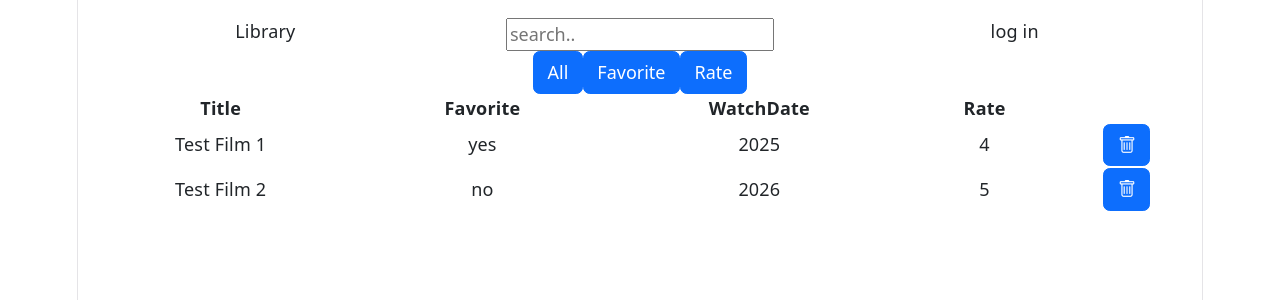
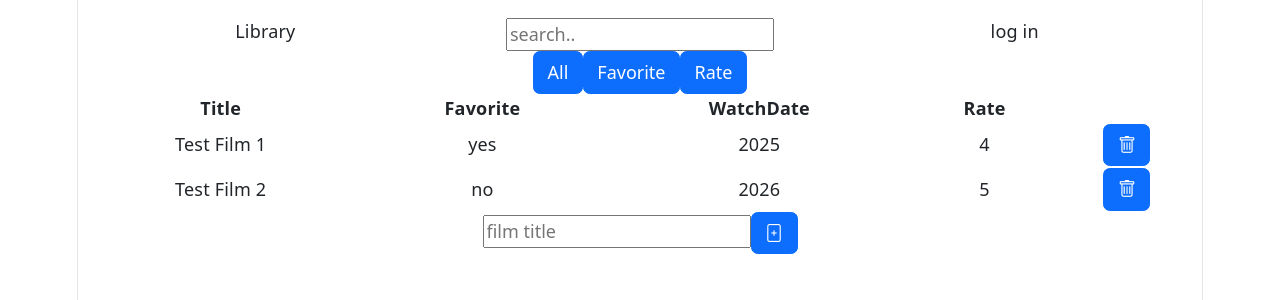
Before and after one commit to Royahp/web_app, a React (Vite) app in the folder labs/lab5/client/: page / in a window 1280 px wide. Shown: the top 300 px of the page. Built offline with nearby package versions, Linux system fonts and the light colour scheme.

Commit message:
addition done

```diff
--- a/labs/lab5/client/src/App.jsx
+++ b/labs/lab5/client/src/App.jsx
@@ -32,15 +32,24 @@ function App() {
   const deleteFilm = (id) => {
     setVisibleFilms((prev) => prev.filter((f) => f.id !== id));
   };
-  const addFilm = () => {
-    setVisibleFilms;
+  const addFilm = (titleFromUser) => {
+    const newFilm = {
+      id: Date.now(),
+      title: titleFromUser,
+      favorite: 0,
+      watchdate: "",
+      rate: 0,
+    };
+
+    setAllFilms((prev) => [...prev, newFilm]);
+    setVisibleFilms((prev) => [...prev, newFilm]);
   };
 
   return (
     <>
       <Header />
       <Filter onFilter={filterFilms} />
-      <FilmList films={visibleFilms} onDelete={deleteFilm} />
+      <FilmList films={visibleFilms} onDelete={deleteFilm} onAdd={addFilm} />
     </>
   );
 }
--- a/labs/lab5/client/src/components/FilmList.jsx
+++ b/labs/lab5/client/src/components/FilmList.jsx
@@ -1,6 +1,9 @@
 import { Button, ListGroup } from "react-bootstrap";
 import PropTypes from "prop-types";
+import { useState } from "react";
+
 function FilmList(props) {
+  const [title, setTitle] = useState("");
   return (
     <>
       <table>
@@ -28,6 +31,16 @@ function FilmList(props) {
           ))}
         </tbody>
       </table>
+      <div>
+        <input
+          value={title}
+          onChange={(e) => setTitle(e.target.value)}
+          placeholder="film title"
+        />
+        <Button onClick={() => props.onAdd(title)}>
+          <i className="bi bi-file-plus"></i>
+        </Button>
+      </div>
     </>
   );
 }
```
